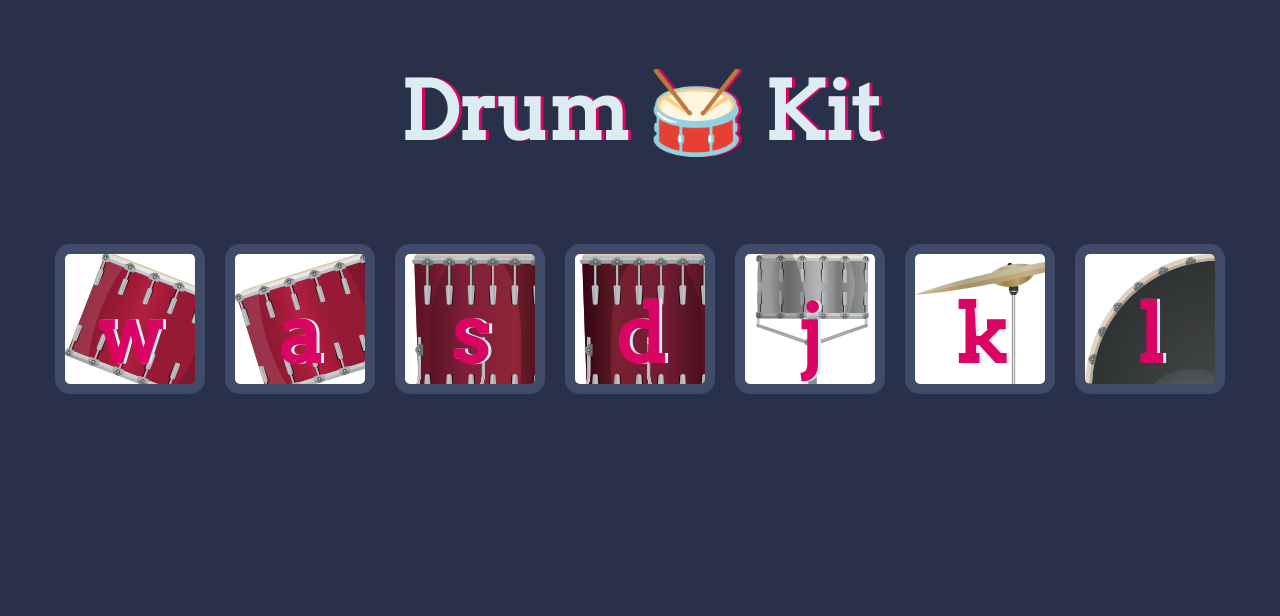
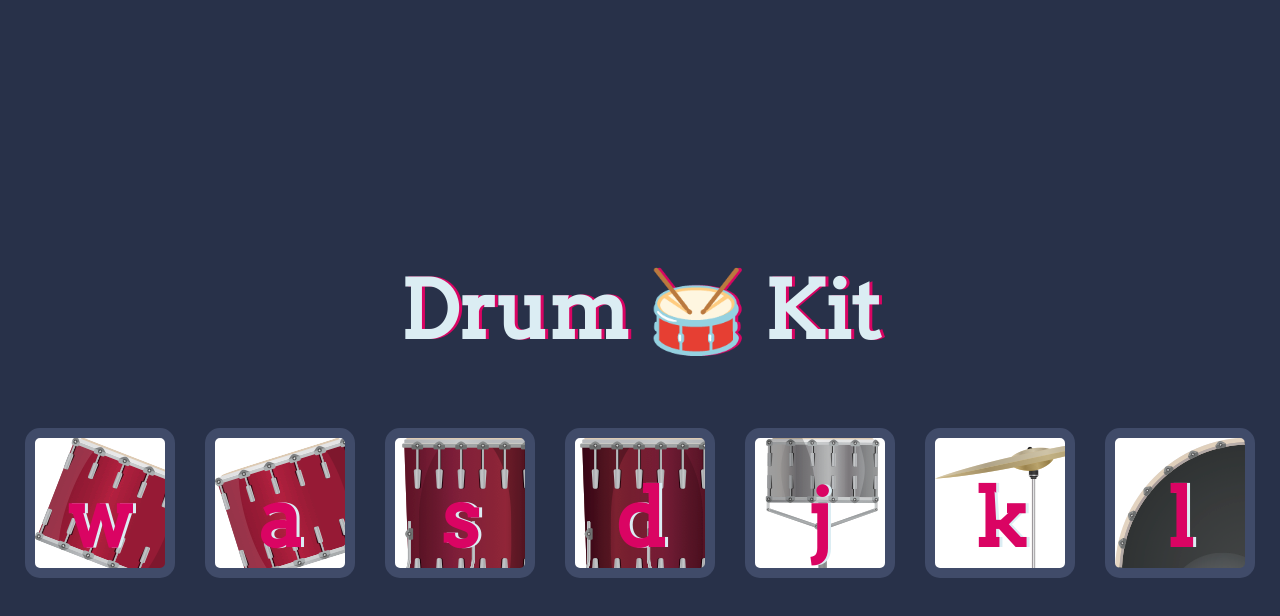
Before and after one commit to mohanlallothiya/drum_kit, a plain HTML site: page index.html in a window 1280 px wide. Drawn offline with Linux system fonts and the light colour scheme.

Commit message:
Add files via upload

```diff
--- a/index.html
+++ b/index.html
@@ -3,6 +3,7 @@
 
 <head>
   <meta charset="utf-8">
+  <meta name="viewport" content="width=device-width, initial-scale=1"/>
   <title>Drum Kit</title>
   <link rel="stylesheet" href="styles.css">
   <link href="https://fonts.googleapis.com/css?family=Arvo" rel="stylesheet">
@@ -10,7 +11,7 @@
 </head>
 
 <body>
-
+  <div class="main">
   <h1 class="title">Drum 🥁 Kit</h1>
   <div class="set">
     <button class="w drum" id="wdrum" onclick="wdrum()">w</button>
@@ -21,6 +22,7 @@
     <button class="k drum" id="kdrum" onclick="kdrum()">k</button>
     <button class="l drum" id="ldrum" onclick="ldrum()">l</button>
   </div>
+  </div>
 
 
 </body>
--- a/styles.css
+++ b/styles.css
@@ -1,9 +1,14 @@
-body {
+body{
+  background-color: #283149;
+  margin:0px;
+}
+.main{
   display: flex;
   flex-direction: column;
   justify-content: center;
   align-items: center;
-  background-color: #283149;
+  width:100vw;
+  height:100vh;
 }
 
 .title {
@@ -11,49 +16,34 @@ body {
   color: #DBEDF3;
   font-family: "Arvo", cursive;
   text-shadow: 3px 0 #DA0463;
-
 }
-
+.set {
+  display: flex;
+  flex-direction: row;
+  justify-content: center;
+  align-items: center;
+  width:100vw;
+}
 .w {
   background-image:url("images/tom1.png") ;
 }
-
 .a {
   background-image:url("images/tom2.png") ;
-
 }
-
 .s {
   background-image:url("images/tom3.png") ;
-
 }
-
 .d {
   background-image:url("images/tom4.png") ;
-
 }
-
 .j {
   background-image:url("images/snare.png") ;
-
 }
-
 .k {
   background-image:url("images/crash.png") ;
-
 }
-
 .l {
   background-image:url("images/kick.png") ;
-
-}
-
-.set {
-  display: flex;
-  flex-direction: row;
-  margin: 20px;
-  justify-content: center;
-  align-items: center;
 }
 
 .pressed {
@@ -75,18 +65,17 @@ body {
   width: 150px;
   height: 150px;
   text-align: center;
-  margin: 10px;
+  margin: 15px;
   background-color: white;
 }
 
-@media(max-width:576px){
+@media screen and (max-width:700px){
   .title{
-  font-size: 3rem;
+    font-size: 3rem;
+    margin:20px 5px;
   }
-  .set{
-    width:400px;
+  .set {
     flex-wrap: wrap;
-
   }
   .drum{
     font-size: 4rem;
```
